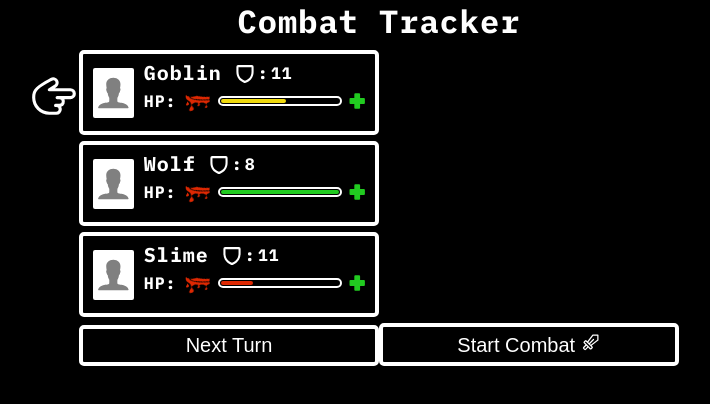
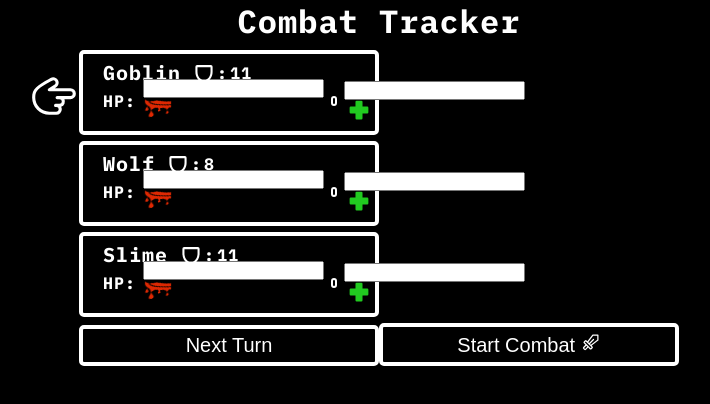
Before and after one commit to dreniff3/Combat-Tracker, a React (Vite) app in the folder frontend/: page / in a window 1280 px wide. Shown: the top 404 px of the page, without its empty margins (261-971 px from the left). Built offline with nearby package versions, Linux system fonts and the light colour scheme.

Commit message:
Add number inputs

```diff
--- a/frontend/src/components/Fighter.jsx
+++ b/frontend/src/components/Fighter.jsx
@@ -51,27 +51,35 @@ const Fighter = ({ fighter }) => {
                         implement onClick for decrementing currHealth
 
                         */}
+                        <div className="health-input">
+                            <input type="number" />
                             <GiDrippingKnife
                                 style={{
                                     color: '#DE2802',
-                                fontSize: '50px',
+                                    fontSize: '30px',
                                     transform: 'rotateX(45deg) rotateY(160deg)',
+                                    marginTop: '-7px',
                                 }}
                             />
-                        <div class="health-container">
-                            <div class="health-container--bar" style={healthStyles}></div>
+                        </div>
+                        <div className="health-container">
+                            <div className="health-container--bar" style={healthStyles}></div>
                         </div>
                         {/*
 
                         implement onClick for incrementing currHealth
 
                         */}
+                        <div className="health-input">
+                            <input type="number" />
                             <GiHealthNormal
                                 style={{
                                     color: '#21CA20',
-                                fontSize: '30px',
+                                    fontSize: '20px',
+                                    marginLeft: '5px',
                                 }}
                             />
+                        </div>
                     </Card.Text>
                 </div>
             </Card.Body>
```
Lines whose indentation alone changed are shown as unchanged.
